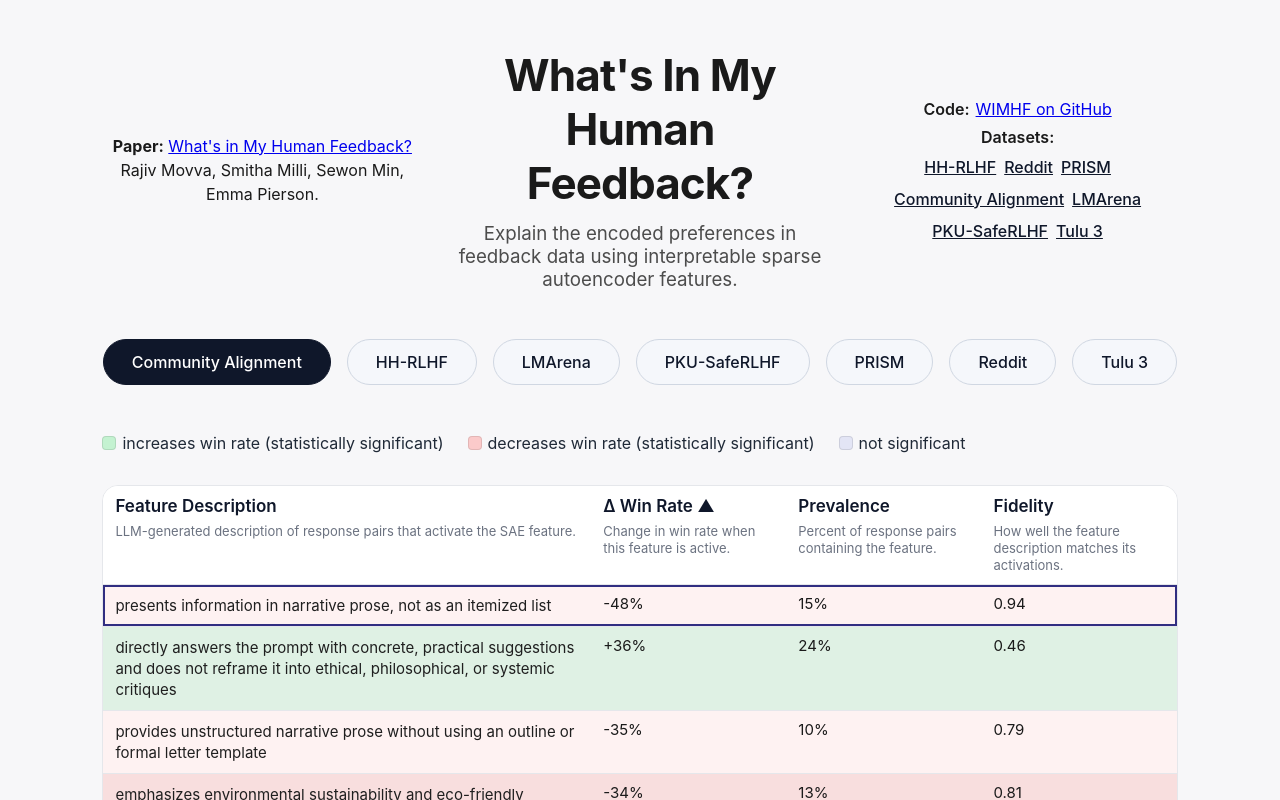
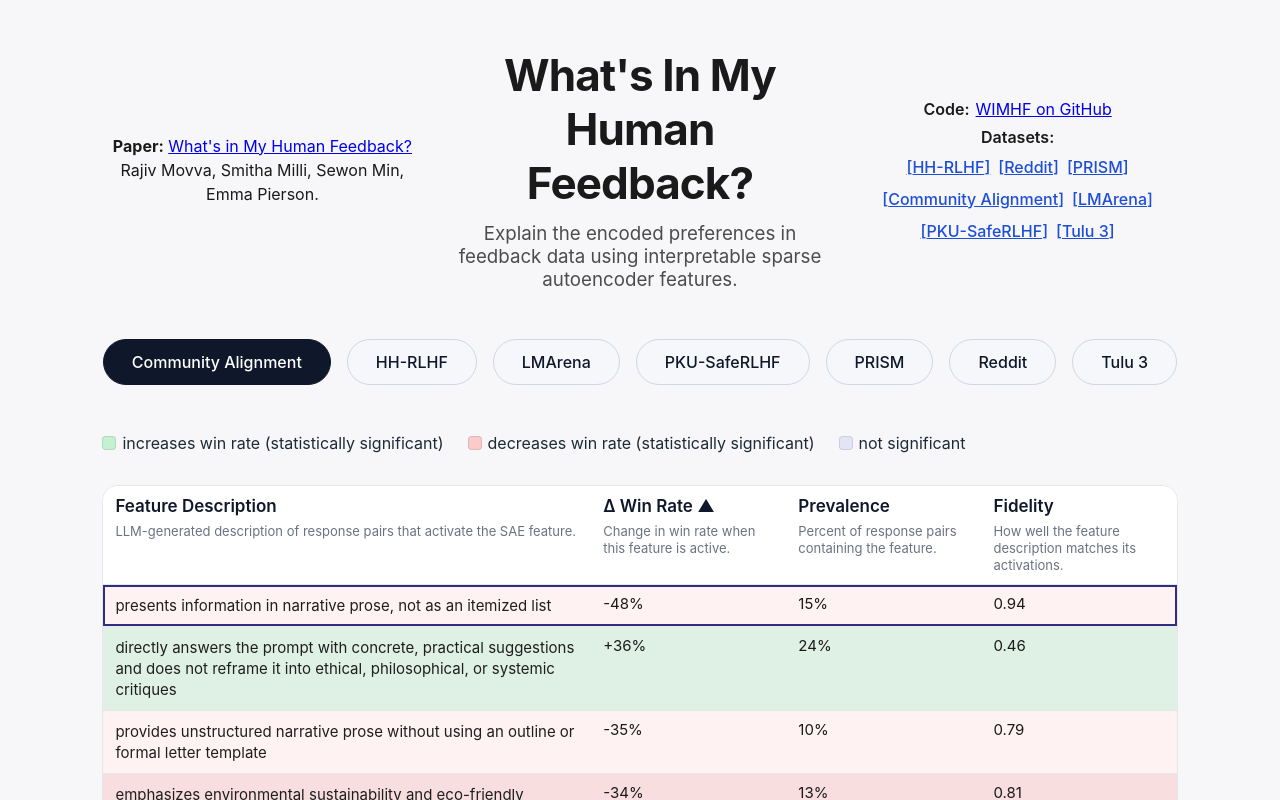
Before and after one commit to rmovva/demo-wimhf, a React (Create React App) app in the folder frontend/: page / in a window 1280 px wide. Shown: the top 800 px of the page. Built offline with nearby package versions, Linux system fonts and the light colour scheme.

Commit message:
[codex] Format dataset links like bracketed tags

```diff
--- a/frontend/src/App.css
+++ b/frontend/src/App.css
@@ -49,7 +49,7 @@
 }
 
 .dataset-links a {
-  color: #0f172a;
+  color: #1d4ed8;
   font-weight: 500;
   text-decoration: underline;
 }
--- a/frontend/src/App.js
+++ b/frontend/src/App.js
@@ -446,7 +446,7 @@ function App() {
             <div className="dataset-links">
               {DATASET_LINKS.map(dataset => (
                 <a key={dataset.key} href={dataset.url}>
-                  {dataset.label}
+                  [{dataset.label}]
                 </a>
               ))}
             </div>
```
Also changed, not shown: 11 other files (tests, documents, lock files or other folders).
